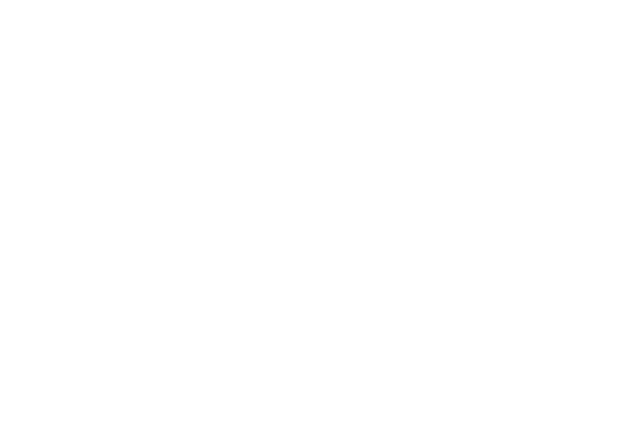
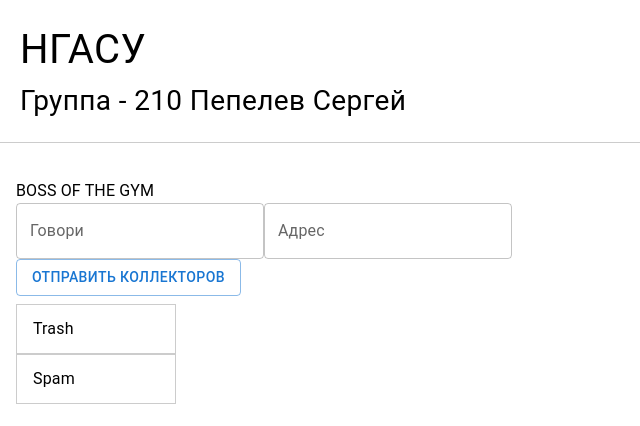
Before and after one commit to vir2oz4y/reactApp210, a React (Create React App) app: page /#/Serega in a window 1280 px wide. Before the commit this address had no page. Shown: the top 426 px of the page, without its empty margins (0-640 px from the left). Built offline with nearby package versions, Linux system fonts and the light colour scheme.

Commit message:
навигация по звёздам. Розу ветров мне в ...

```diff
--- a/src/Pages/Route/RouteComponent.tsx
+++ b/src/Pages/Route/RouteComponent.tsx
@@ -6,6 +6,9 @@
 import MainPage from "../MainPage";
 import StudentsPage from "../StudentsPage";
 import KryuchkovNickPage from "../StudentPage/KryuchkovNick/KryuchkovNickPage";
+import PepelevSergeyPage from "../StudentPage/PepelevSergey/PepelevSergeyPage";
+import Test1 from "../StudentPage/PepelevSergey/test1/Test1";
+import Test2 from "../StudentPage/PepelevSergey/test2/Test2";
 
 const RouteComponent = () => {
     return (
@@ -15,6 +18,10 @@
                     <Route index element={<StudentsPage/>} />
 
                     <Route path={'teacher'} element={<KryuchkovNickPage/>} />
+                    <Route path={'Serega'} element={<PepelevSergeyPage/>} >
+                       <Route path={'test1'} element={<Test1/>}/>
+                       <Route path={'test2'} element={<Test2/>}/>
+                    </Route>
                 </Route>
             </Routes>
         </HashRouter>
--- /dev/null
+++ b/src/Pages/StudentPage/PepelevSergey/AsideMenu/AsideMenu.scss
@@ -0,0 +1,6 @@
+.aside {
+  width: 10em;
+}
+.asideListItem {
+  border: solid 1px #cccccc;
+}
--- /dev/null
+++ b/src/Pages/StudentPage/PepelevSergey/AsideMenu/AsideMenu.tsx
@@ -0,0 +1,24 @@
+import {List, ListItem, ListItemButton, ListItemText} from '@mui/material';
+import React from 'react';
+import  "./AsideMenu.scss"
+import {useNavigate} from "react-router-dom";
+
+const AsideMenu = () => {
+    const navigate = useNavigate();
+    return (
+        <List className={'aside'}>
+            <ListItem className={'asideListItem'} disablePadding>
+                <ListItemButton onClick={()=>navigate('test1')}>
+                    <ListItemText primary="Trash" />
+                </ListItemButton>
+            </ListItem>
+            <ListItem className={'asideListItem'} disablePadding>
+                <ListItemButton onClick={()=>navigate('test2')}>
+                    <ListItemText primary="Spam" />
+                </ListItemButton>
+            </ListItem>
+        </List>
+    );
+};
+
+export default AsideMenu;
--- /dev/null
+++ b/src/Pages/StudentPage/PepelevSergey/PepelevSergeyPage.scss
@@ -0,0 +1,3 @@
+.WrapInput {
+  margin: 1em;
+}
--- /dev/null
+++ b/src/Pages/StudentPage/PepelevSergey/PepelevSergeyPage.tsx
@@ -0,0 +1,33 @@
+import React from 'react';
+import Header from "../../../Components/Header/Header";
+import ContentBlock from "../../../Components/ContentBlock/ContentBlock";
+import TextField from '@mui/material/TextField';
+import Button from '@mui/material/Button';
+import AsideMenu from "./AsideMenu/AsideMenu";
+import {Outlet} from "react-router-dom";
+
+
+const PepelevSergeyPage = () => {
+    return (
+        <div>
+            <Header studentFio={'Пепелев Сергей'}/>
+
+            <ContentBlock>
+                <div>BOSS OF THE GYM</div>
+                <div className={'WrapInput'}>
+                    <div>
+                        <TextField id="outlined-basic" label="Говори" variant="outlined" />
+                        <TextField id="outlined-basic" label="Адрес" variant="outlined" />
+                    </div>
+                    <div>
+                        <Button variant="outlined">Отправить коллекторов</Button>
+                    </div>
+                </div>
+                <AsideMenu/>
+                <Outlet/>
+            </ContentBlock>
+        </div>
+    );
+};
+
+export default PepelevSergeyPage;
--- /dev/null
+++ b/src/Pages/StudentPage/PepelevSergey/test1/Test1.jsx
@@ -0,0 +1,11 @@
+import React from 'react';
+
+const Test1 = () => {
+    return (
+        <div>
+
+        </div>
+    );
+};
+
+export default Test1;
--- /dev/null
+++ b/src/Pages/StudentPage/PepelevSergey/test2/Test2.jsx
@@ -0,0 +1,11 @@
+import React from 'react';
+
+const Test2 = () => {
+    return (
+        <div>
+
+        </div>
+    );
+};
+
+export default Test2;
--- a/src/Pages/StudentsPage.tsx
+++ b/src/Pages/StudentsPage.tsx
@@ -18,10 +18,10 @@
                 />
 
                 <StudentElement
-                    fio={'Крючков Николай Алексеевич'}
-                    description={'Middle fullstack developer'}
-                    imageSrc={'https://sky.pro/media/wp-content/uploads/2022/03/glavnaya-9-1.png'}
-                    navigateTo={'/teacher'}
+                    fio={'Пепелев Сергей Сергеевич'}
+                    description={'ЛЯ, НУ ЭТО БОСС'}
+                    imageSrc={'https://cdn.vox-cdn.com/thumbor/qCfHPH_9Mw78vivDlVDMu7xYc78=/715x248:1689x721/920x613/filters:focal(972x299:1278x605):format(webp)/cdn.vox-cdn.com/uploads/chorus_image/image/69305239/shrek4_disneyscreencaps.com_675.0.jpg'}
+                    navigateTo={'/Serega'}
                 />
 
             </Stack>
```
